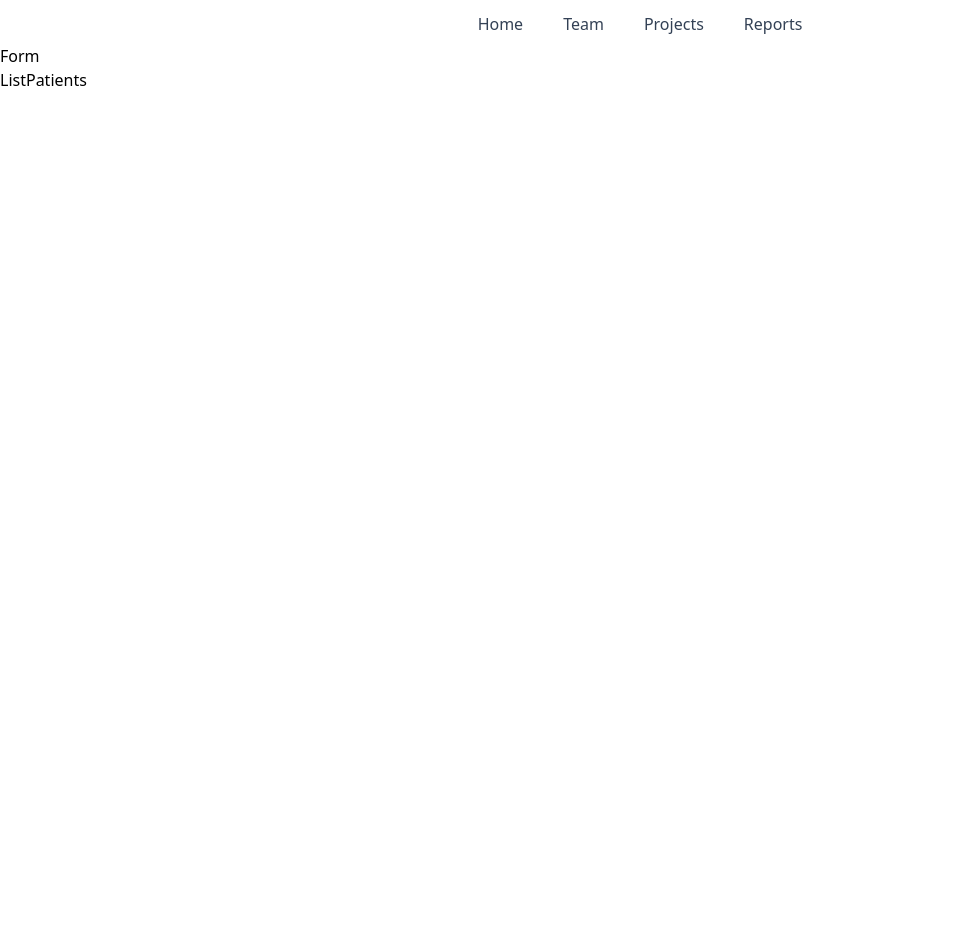
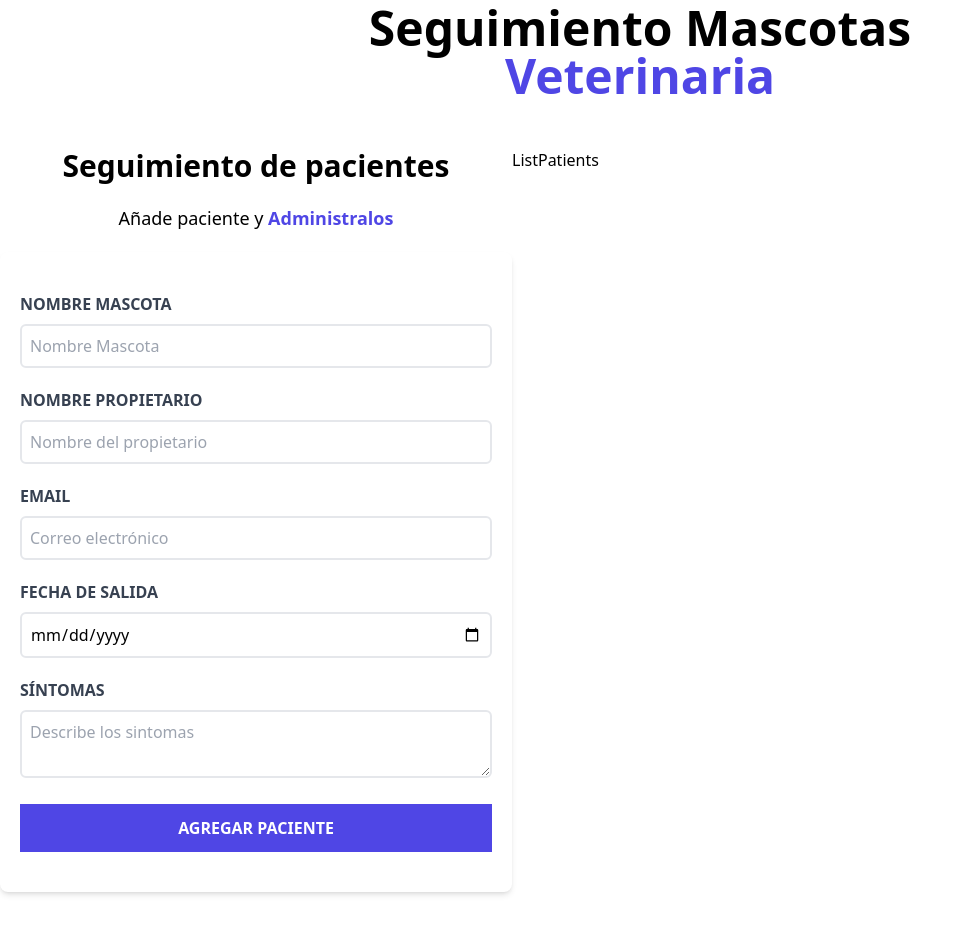
Before and after one commit to jdvpl/react-vet-localstorage-vite, a React (Vite) app: page / in a window 1280 px wide. Shown: the whole page, without its empty margins (0-972 px from the left). Before the commit the page ends 800 px from the top, so only its background shows below. Built offline with nearby package versions, Linux system fonts and the light colour scheme.

Commit message:
form styles

```diff
--- a/src/App.jsx
+++ b/src/App.jsx
@@ -7,8 +7,10 @@ const App=()=> {
   return (
     <div className="container mx-auto mt-1">
       <Header/>
-      <Form/>
-      <ListPatients/>
+      <div className="mt-12 md:flex">
+        <Form/>
+        <ListPatients/>
+      </div>
     </div>
   )
 }
--- a/src/components/Form.jsx
+++ b/src/components/Form.jsx
@@ -2,7 +2,43 @@ import React from 'react'
 
 const Form = () => {
   return (
-    <div>Form</div>
+    <div className='md:w-1/2 lg:w-2/5 '>
+      <h2 className="font-black text-3xl text-center">
+        Seguimiento de pacientes
+      </h2>
+      <p className="text-lg my-5 text-center">
+        Añade paciente y {""} <span className="text-indigo-600 font-bold ">Administralos</span>
+      </p>
+
+      <form className="bg-white shadow-md rounded-lg py-10 px-5 mb-10">
+        <div className="mb-5">
+          <label htmlFor="nombre" className="block text-gray-700 uppercase font-bold">Nombre Mascota</label>
+          <input type="text" name="" id="nombre" placeholder="Nombre Mascota" className="border-2 w-full p-2 mt-2 placeholder-gray-400 rounded-md" />
+        </div>
+
+        <div className="mb-5">
+          <label htmlFor="Propietario" className="block text-gray-700 uppercase font-bold">Nombre Propietario</label>
+          <input type="text" name="" id="Propietario" placeholder="Nombre del propietario" className="border-2 w-full p-2 mt-2 placeholder-gray-400 rounded-md" />
+        </div>
+
+        <div className="mb-5">
+          <label htmlFor="email" className="block text-gray-700 uppercase font-bold">Email</label>
+          <input type="email" name="" id="email" placeholder="Correo electrónico" className="border-2 w-full p-2 mt-2 placeholder-gray-400 rounded-md" />
+        </div>
+
+        <div className="mb-5">
+          <label htmlFor="alta" className="block text-gray-700 uppercase font-bold">Fecha de salida</label>
+          <input type="date" name="" id="alta" className="border-2 w-full p-2 mt-2 placeholder-gray-400 rounded-md" />
+        </div>
+
+        <div className="mb-5">
+          <label htmlFor="sintomas" className="block text-gray-700 uppercase font-bold">Síntomas</label>
+          <textarea  name="" id="sintomas" className="border-2 w-full p-2 mt-2 placeholder-gray-400 rounded-md" placeholder='Describe los sintomas' />
+        </div>
+
+        <input type="submit"  className='bg-indigo-600 w-full p-3 text-white font-bold uppercase hover:bg-indigo-700 cursor-pointer transition-all' value='Agregar paciente'/>
+      </form>
+    </div>
   )
 }
 
--- a/src/components/Header.jsx
+++ b/src/components/Header.jsx
@@ -2,16 +2,9 @@ import React from 'react'
 
 const Header = () => {
   return (
-    <nav className="flex sm:justify-center space-x-4">
-  {[
-    ['Home', '/dashboard'],
-    ['Team', '/team'],
-    ['Projects', '/projects'],
-    ['Reports', '/reports'],
-  ].map(([title, url]) => (
-    <a href={url} className="rounded-lg px-3 py-2 text-slate-700 font-medium hover:bg-slate-100 hover:text-slate-900">{title}</a>
-  ))}
-</nav>
+    <>
+      <h1 className="font-black text-5xl text-center md:w-2/4 mx-auto">Seguimiento Mascotas {''}<span className="text-indigo-600 ">Veterinaria</span></h1>
+    </>
   )
 }
 
--- a/src/components/ListPatients.jsx
+++ b/src/components/ListPatients.jsx
@@ -2,7 +2,7 @@ import React from 'react'
 
 const ListPatients = () => {
   return (
-    <div>
+    <div className="md:w-1/2 lg:3/5">
       <h2>ListPatients</h2>
     </div>
   )
```
